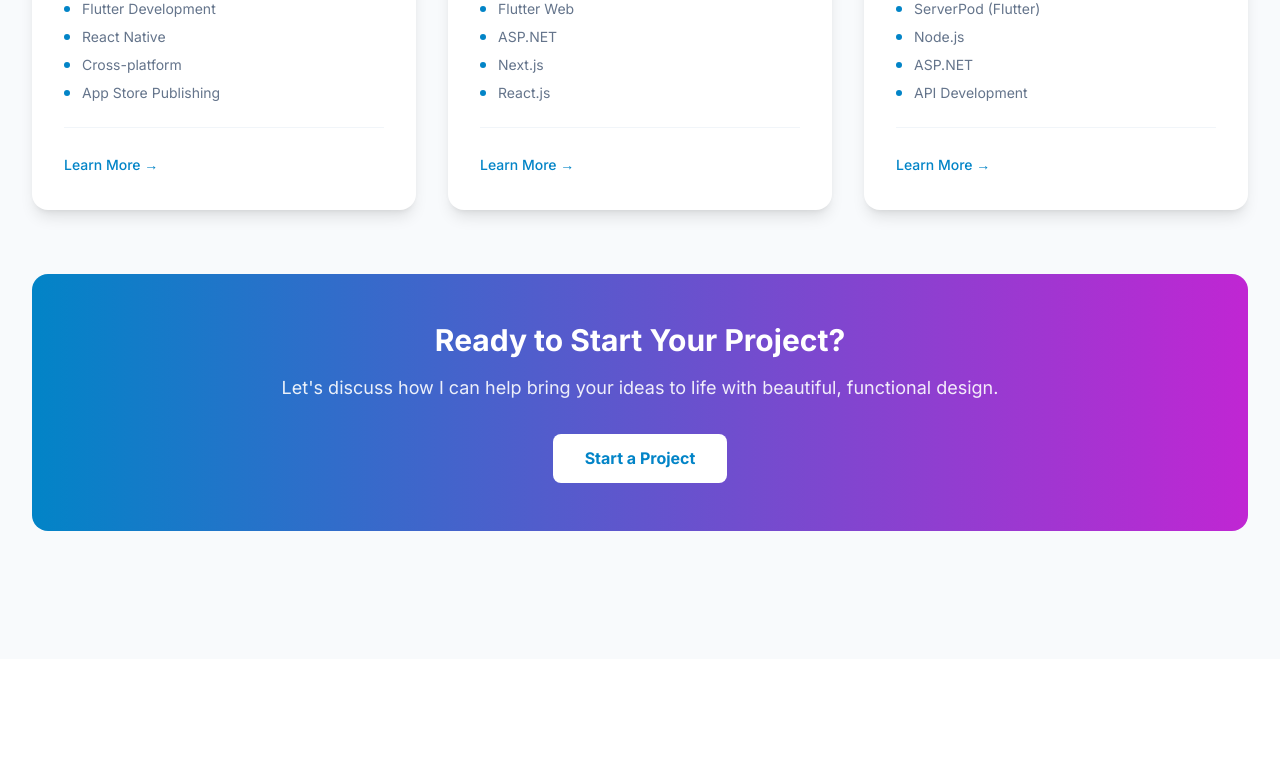
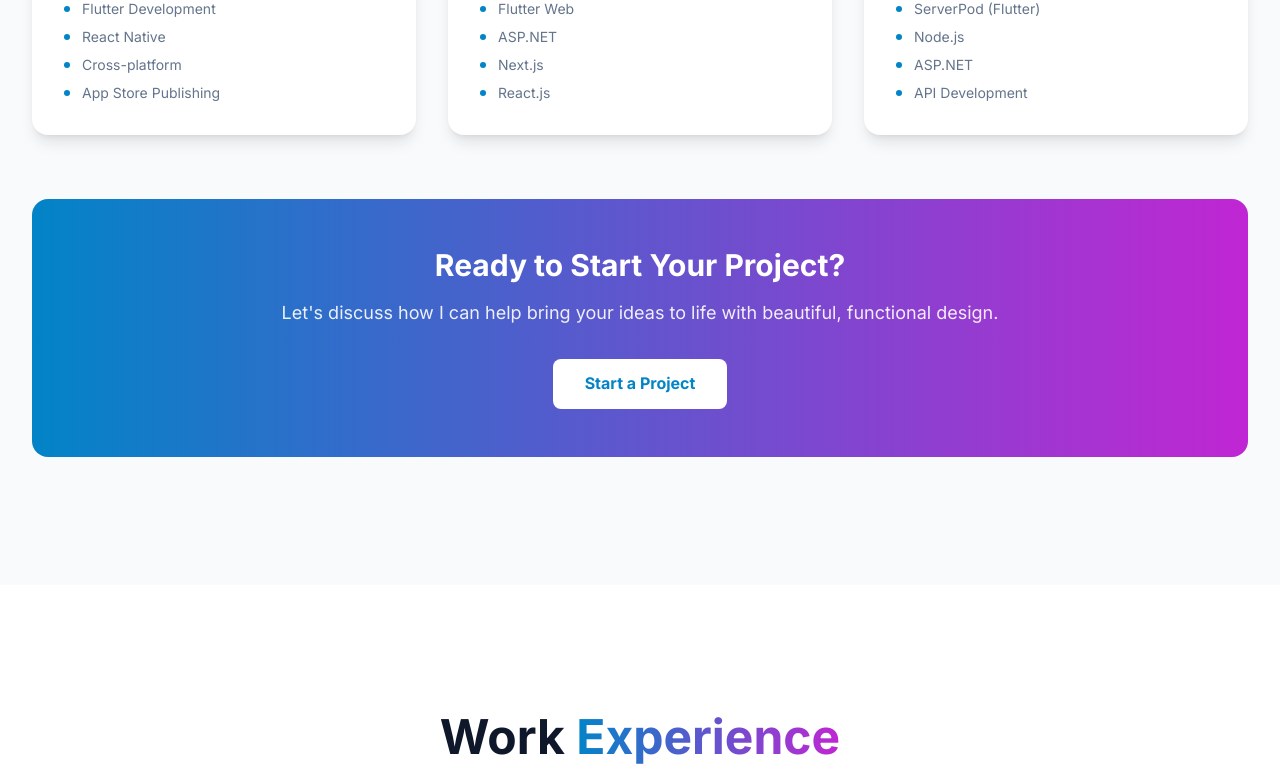
Before and after one commit to sheikhmuhammadshahid/ReactPortfolio, a React (Vite) app: page / in a window 1280 px wide. Shown: the part 1439-2219 px from the top of the page. Built offline with nearby package versions, Linux system fonts and the light colour scheme.

Commit message:
updations

```diff
--- a/src/components/Projects.tsx
+++ b/src/components/Projects.tsx
@@ -228,9 +228,9 @@ const Projects: React.FC = () => {
                   <div className="mb-4">
                     <div className="flex items-center justify-between mb-2">
                       <h3 className="text-xl font-bold text-gray-900">{project.title}</h3>
-                      <span className="text-xs text-primary-600 font-medium bg-primary-100 px-2 py-1 rounded">
+                        <span className="text-xs text-primary-600 font-medium bg-primary-100 px-2 py-1 rounded text-center">
                         {project.category}
-                      </span>
+                        </span>
                     </div>
                     <p className="text-gray-600 text-sm leading-relaxed">{project.description}</p>
                   </div>
--- a/src/components/Services.tsx
+++ b/src/components/Services.tsx
@@ -100,7 +100,7 @@ const Services: React.FC = () => {
                 ))}
               </div>
 
-              <div className="mt-6 pt-6 border-t border-gray-100">
+              {/* <div className="mt-6 pt-6 border-t border-gray-100">
                 <motion.button
                   whileHover={{ scale: 1.05 }}
                   whileTap={{ scale: 0.95 }}
@@ -108,7 +108,7 @@ const Services: React.FC = () => {
                 >
                   Learn More →
                 </motion.button>
-              </div>
+              </div> */}
             </motion.div>
           ))}
         </motion.div>
--- a/src/components/Testimonials.tsx
+++ b/src/components/Testimonials.tsx
@@ -238,6 +238,7 @@ const Testimonials: React.FC = () => {
             Let's discuss your project and create something amazing together
           </p>
           <motion.button
+          id='start-project-button'
              onClick={() => {
                     const contactSection = document.getElementById('contact');
                     if (contactSection) {
```
